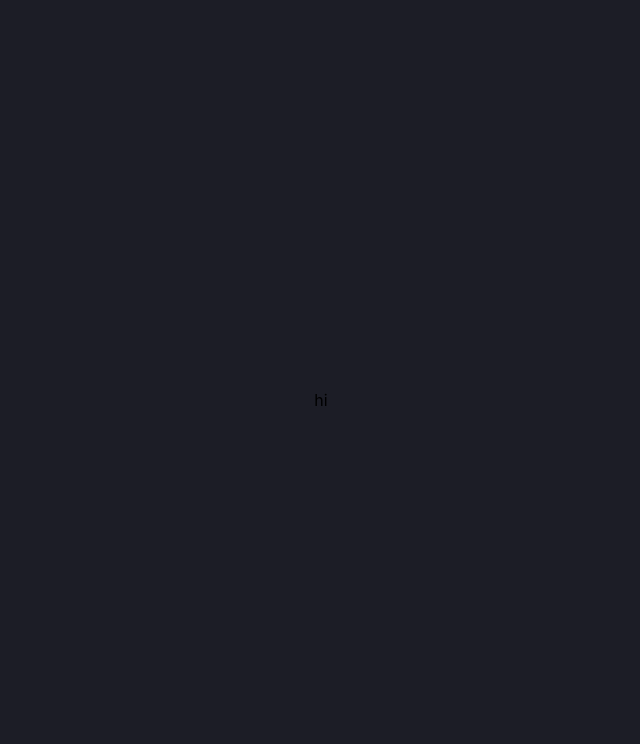
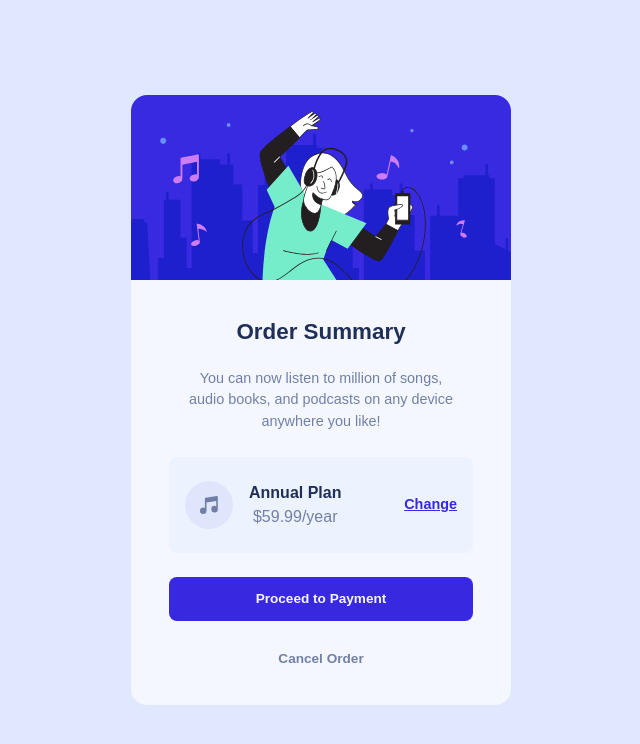
Before and after one commit to rpashev/frontend-mentor, a React (Create React App) app: page /order-summary in a window 1280 px wide. Shown: the top 744 px of the page, without its empty margins (319-959 px from the left). Built offline with nearby package versions, Linux system fonts and the light colour scheme.

Commit message:
order-summary component done

```diff
--- a/src/pages/nft-card/index.module.scss
+++ b/src/pages/nft-card/index.module.scss
@@ -101,7 +101,7 @@ $white: hsl(0, 0%, 100%);
 
     .card-footer {
       display: flex;
-      justify-content: start;
+      justify-content: flex-start;
       align-items: center;
       .avatar-container {
         width: 2rem;
--- a/src/pages/order-summary/index.js
+++ b/src/pages/order-summary/index.js
@@ -1,9 +1,40 @@
 import styles from "./index.module.scss";
+import img from "../../assets/order-summary-component-main/images/illustration-hero.svg";
+import iconMusic from "../../assets/order-summary-component-main/images/icon-music.svg";
 
 const OrderSummary = () => {
-    return <div>
-        hi
+  return (
+    <div className={styles.page}>
+      <div className={styles.card}>
+        <div className={styles["img-container"]}>
+          <img src={img} alt="hero-img"></img>
+        </div>
+        <div className={styles["card-content"]}>
+          <div className={styles["card-header"]}>
+            <h2>Order Summary</h2>
+            <p>
+              You can now listen to million of songs, audio books, and podcasts
+              on any device anywhere you like!
+            </p>
+          </div>
+          <div className={styles.pricing}>
+            <div className={styles.plan}>
+              <img src={iconMusic} alt="icon-music"></img>
+              <div>
+                <h4>Annual Plan</h4>
+                <span>$59.99/year</span>
+              </div>
+            </div>
+            <a href="/#">Change</a>
+          </div>
+          <div className={styles.actions}>
+            <button className={styles["btn-cta"]}>Proceed to Payment</button>
+            <button className={styles["btn-cancel"]}>Cancel Order</button>
+          </div>
+        </div>
+      </div>
     </div>
+  );
 };
 
 export default OrderSummary;
--- a/src/pages/order-summary/index.module.scss
+++ b/src/pages/order-summary/index.module.scss
@@ -0,0 +1,130 @@
+@import url("https://fonts.googleapis.com/css2?family=Red+Hat+Display:wght@500;700;800;900&display=swap");
+$pale-blue: hsl(225, 100%, 94%);
+$bright-blue: hsl(245, 75%, 52%);
+$paler-blue: hsl(225, 100%, 98%);
+$desaturated-blue: hsl(224, 23%, 55%);
+$dark-blue: hsl(223, 47%, 23%);
+
+.page {
+  width: 100%;
+  min-height: 100vh;
+  display: flex;
+  align-items: center;
+  justify-content: center;
+  background-color: $pale-blue;
+  font-family: "Red Hat", sans-serif;
+  line-height: 1.5;
+
+  .card {
+    width: 380px;
+    min-width: 280px;
+    display: flex;
+    flex-direction: column;
+    align-items: center;
+    border-radius: 16px;
+    background-color: $paler-blue;
+    text-align: center;
+
+    .img-container {
+      width: 100%;
+      img {
+        width: 100%;
+        border-radius: 16px 16px 0 0;
+      }
+    }
+
+    .card-content {
+      width: 80%;
+      .card-header {
+        h2 {
+          font-weight: 900;
+          color: $dark-blue;
+          font-size: 1.4rem;
+          margin-top: 1.75rem;
+        }
+        p {
+          font-size: 0.9rem;
+          width: 90%;
+          margin: 0 auto 1.5rem auto;
+          color: $desaturated-blue;
+        }
+      }
+
+      .pricing {
+        display: flex;
+        justify-content: space-between;
+        align-items: center;
+        background-color: hsla(225, 100%, 94%, 0.4);
+        padding: 1.5rem 1rem;
+        border-radius: 8px;
+        .plan {
+          display: flex;
+          align-items: center;
+          gap: 1rem;
+
+          h4 {
+            margin: 0;
+            color: $dark-blue;
+          }
+          span {
+            color: $desaturated-blue;
+            //   font-size: 0.95rem;
+          }
+        }
+        a {
+          all: unset;
+          color: $bright-blue;
+          text-decoration: underline;
+          font-weight: 700;
+          font-size: 0.9rem;
+          transition: all 0.3s ease-out;
+        }
+        a:hover {
+          text-decoration: none;
+          color: hsla(245, 75%, 52%, 0.8);
+          cursor: pointer;
+        }
+      }
+
+      .actions {
+        margin: 1.5rem 0;
+        display: flex;
+        flex-direction: column;
+        gap: 1rem;
+        button {
+          all: unset;
+          padding: 0.75rem;
+          font-size: 0.85rem;
+          font-weight: 700;
+          transition: all 0.3s ease-out;
+        }
+        .btn-cta {
+          background-color: $bright-blue;
+          color: $paler-blue;
+          border-radius: 8px;
+        }
+        .btn-cta:hover {
+          background-color: hsla(245, 75%, 52%, 0.7);
+          cursor: pointer;
+        }
+        .btn-cancel {
+          color: $desaturated-blue;
+        }
+        .btn-cancel:hover {
+          color: $dark-blue;
+          cursor: pointer;
+        }
+      }
+    }
+  }
+}
+
+@media (max-width: 375px) {
+  .page {
+    .card {
+      .card-content {
+        width: 90%;
+      }
+    }
+  }
+}
```
